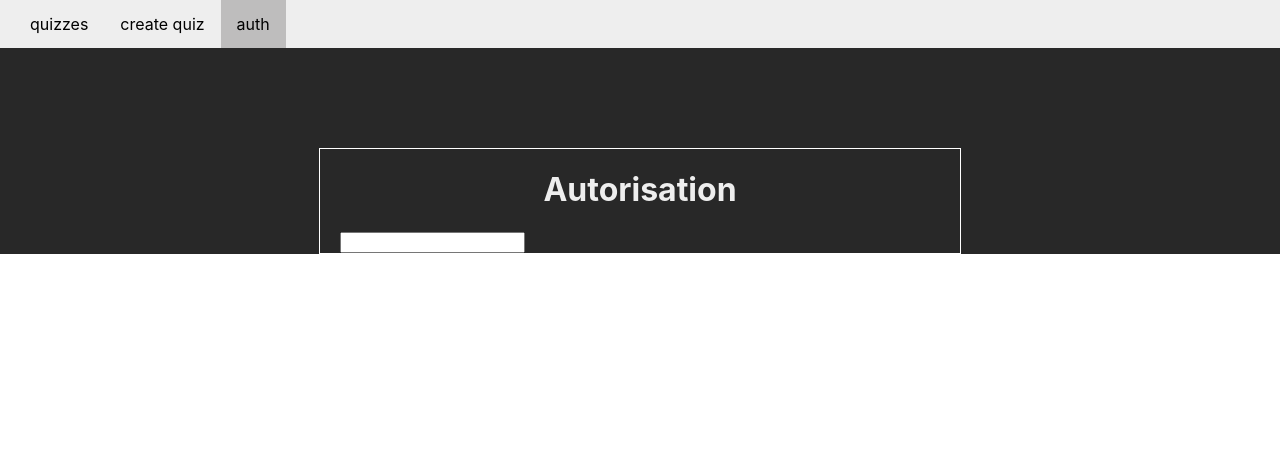
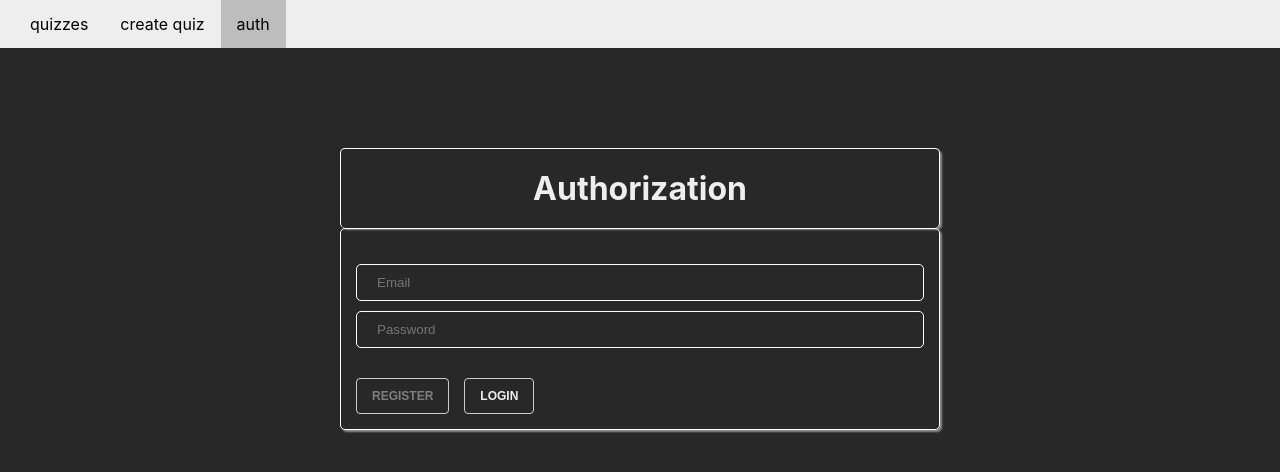
Before and after one commit to nikmen560/quizotopiaReact, a React (Create React App) app: page /auth in a window 1280 px wide. Shown: the top 472 px of the page. Built offline with nearby package versions, Linux system fonts and the light colour scheme.

Commit message:
created and designed auth component

```diff
--- a/src/components/Auth/Auth.js
+++ b/src/components/Auth/Auth.js
@@ -1,22 +1,65 @@
 import React from "react";
 import classes from './Auth.module.css';
+import Input from "../UI/Input/Input";
+import Button from "../UI/Button/Button";
+
+const inputs = [
+    {
+        type: 'email',
+        placeholder: 'Email',
+        required: true,
+    },
+    {
+        type: 'password',
+        placeholder: 'Password',
+        required: true,
+    },
+]
 
 class Auth extends React.Component {
-    formHandler() {
 
+    renderInput = () => {
+        return inputs.map((input, index) => {
+            return (
+                <Input
+                    key={index}
+                    type={input.type}
+                    placeholder={input.placeholder}
+                    required={input.required}
+                />
+            )
+        })
     }
+
+    formHandler(event) {
+        event.preventDefault()
+    }
+
     render() {
 
         return (
             <div className={classes.Auth}>
                 <div>
-                    <h1>Autorisation</h1>
-                    <form action={this.formHandler()}>
-                        <input type="text"/>
+                    <h1>Authorization</h1>
+                    <form onSubmit={this.formHandler} className={classes.AuthForm}>
+
+                        <div>
+                            {this.renderInput()}
+                        </div>
+                        <Button
+                            type={'submit'}
+                            name={'register'}
+                            disabled={true}
+                        />
+                        <Button
+                            type={'submit'}
+                            name={'login'}
+                        />
                     </form>
                 </div>
             </div>
         )
     }
 }
+
 export default Auth;
--- a/src/components/Auth/Auth.module.css
+++ b/src/components/Auth/Auth.module.css
@@ -6,20 +6,36 @@
     width: 100%;
     background: #282828;
     color: #eeeeee;
+
 }
 .Auth > div {
     width: 100%;
     max-width: 600px;
     padding: 0 20px;
-    border: 1px solid white;
+
+
+
 }
 .Auth h1 {
     text-align: center;
-
+    padding-top: 20px;
+    padding-bottom: 20px;
+    margin: 0;
+    border: 1px solid white;
+    box-shadow: 2px 2px 2px rgba(245, 245, 245, 0.5);
+    border-radius: 5px;
+    border-bottom: none;
 }
 .AuthForm {
-    background: #eee;
-    box-shadow: 2px 2px 2px rgba(0,0,0, .5);
     padding: 15px;
+    border: 1px solid white;
+    box-shadow: 2px 2px 2px rgba(245, 245, 245, 0.5);
     border-radius: 5px;
 }
+.AuthForm > div {
+    margin-top: 20px;
+    margin-bottom: 30px;
+}
+.AuthForm button {
+    padding: 10px 15px;
+}
--- a/src/components/NavigationBar/NavigationBar.js
+++ b/src/components/NavigationBar/NavigationBar.js
@@ -30,8 +30,9 @@ class NavigationBar extends React.Component {
         return navLinks.map((link, index) => {
             return (
 
-                <li className={classes.NavItem}>
+                <li className={classes.NavItem} key={index}>
                     <NavLink
+
                         exact={link.exact}
                         to={link.href}
                         activeClassName={classes.active}
--- /dev/null
+++ b/src/components/UI/Button/Button.js
@@ -0,0 +1,20 @@
+import React from "react";
+import classes from './Button.module.css';
+
+const Button = (props) => {
+
+    const cls = [
+        classes.Button,
+        classes[props.type]
+    ]
+
+    return (
+            <button className={cls.join(' ')}
+                disabled={props.disabled}
+                onClick={props.onClick}
+            >
+                {props.name}
+            </button>
+    )
+}
+export default Button;
--- /dev/null
+++ b/src/components/UI/Button/Button.module.css
@@ -0,0 +1,20 @@
+.Button {
+    display: inline-block;
+    padding: 10px 20px;
+    border-radius: 4px;
+    border: 1px solid #ccc;
+    background: none;
+    color: #eeeeee;
+    font-weight: bold;
+    text-transform: uppercase;
+    font-size: 12px;
+    margin-right: 15px;
+}
+
+
+.Button:active {
+    box-shadow: inset 2px 2px 1px #eee;
+}
+.Button:disabled {
+    color: rgba(255,255,255, .4);
+}
--- /dev/null
+++ b/src/components/UI/Input/Input.js
@@ -0,0 +1,16 @@
+import React from "react";
+import classes from './Input.module.css';
+
+const Input = (props) => {
+    return (
+        <div className={classes.Input}>
+                <input
+                    type={props.type}
+                    value={props.value}
+                    required={props.required}
+                    placeholder={props.placeholder}
+                />
+        </div>
+    )
+}
+export default Input;
--- /dev/null
+++ b/src/components/UI/Input/Input.module.css
@@ -0,0 +1,20 @@
+.Input {
+    display: flex;
+    justify-content: space-between;
+}
+.Input  {
+    width: 100%;
+    margin-bottom: 10px;
+}
+.Input input {
+    padding: 10px 20px;
+    width: 100%;
+    box-sizing: border-box;
+    color: #eee;
+}
+input {
+    border: 1px solid white;
+    background-color : #282828;
+    /*box-shadow: 2px 2px 2px rgba(245, 245, 245, 0.5);*/
+    border-radius: 5px;
+}
--- a/src/hoc/Layout/Layout.module.css
+++ b/src/hoc/Layout/Layout.module.css
@@ -1,5 +1,7 @@
 .Layout {
     height: 100vh;
+    display: flex;
+    flex-direction: column;
 }
 .Layout main {
     display: flex;
```
Also changed, not shown: 1 other file (tests, documents, lock files or other folders).
